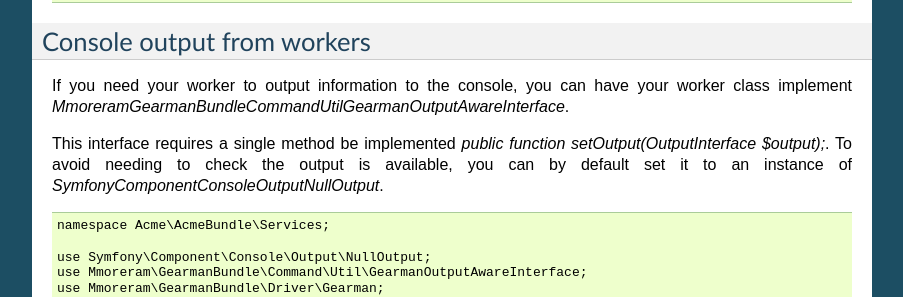
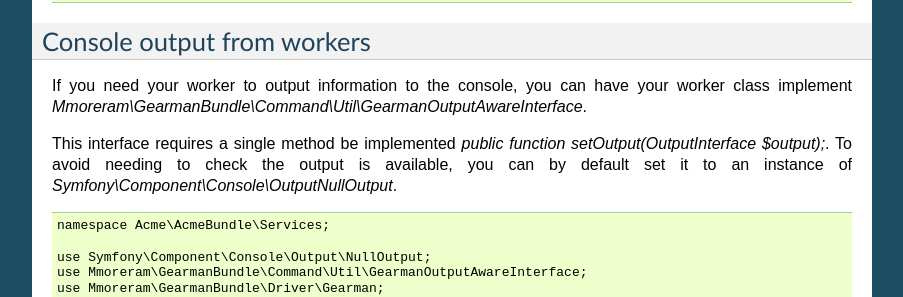
Before and after one commit to mmoreram/GearmanBundle, a Sphinx documentation site: the page built from Resources/docs/definition_workers.rst, in a window 1280 px wide and 900 px high, scrolled down 2464 px. Shown: the part 162-459 px from the top of the window, without its empty margins (198-1101 px from the left). Built offline with Sphinx 7.4.7, drawn with Linux system fonts in a browser that asks for light colours; pages that are not in the unit, such as notebooks, are missing from menus.

Commit message:
escaped backslashes

```diff
--- a/Resources/docs/definition_workers.rst
+++ b/Resources/docs/definition_workers.rst
@@ -169,10 +169,10 @@ And have this service defined in your dependency injection definition file
 Console output from workers
 ~~~~~~~~~~~~~~~~~~~~~~~~~~~
 
-If you need your worker to output information to the console, you can have your worker class implement `Mmoreram\GearmanBundle\Command\Util\GearmanOutputAwareInterface`.
+If you need your worker to output information to the console, you can have your worker class implement `Mmoreram\\GearmanBundle\\Command\\Util\\GearmanOutputAwareInterface`.
 
 This interface requires a single method be implemented `public function setOutput(OutputInterface $output);`.
-To avoid needing to check the output is available, you can by default set it to an instance of `Symfony\Component\Console\Output\NullOutput`.
+To avoid needing to check the output is available, you can by default set it to an instance of `Symfony\\Component\\Console\\Output\NullOutput`.
 
 .. code-block:: php
 
```
